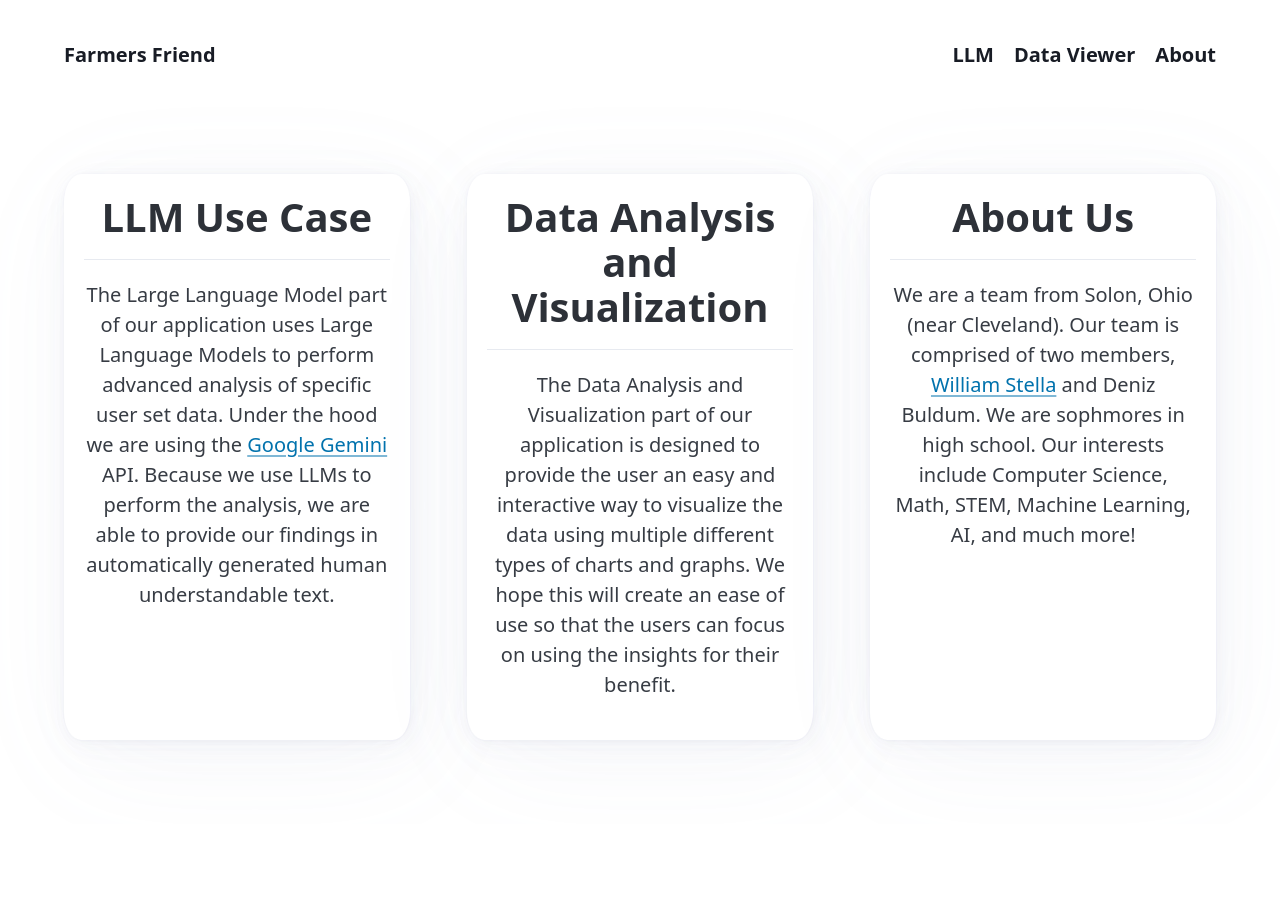
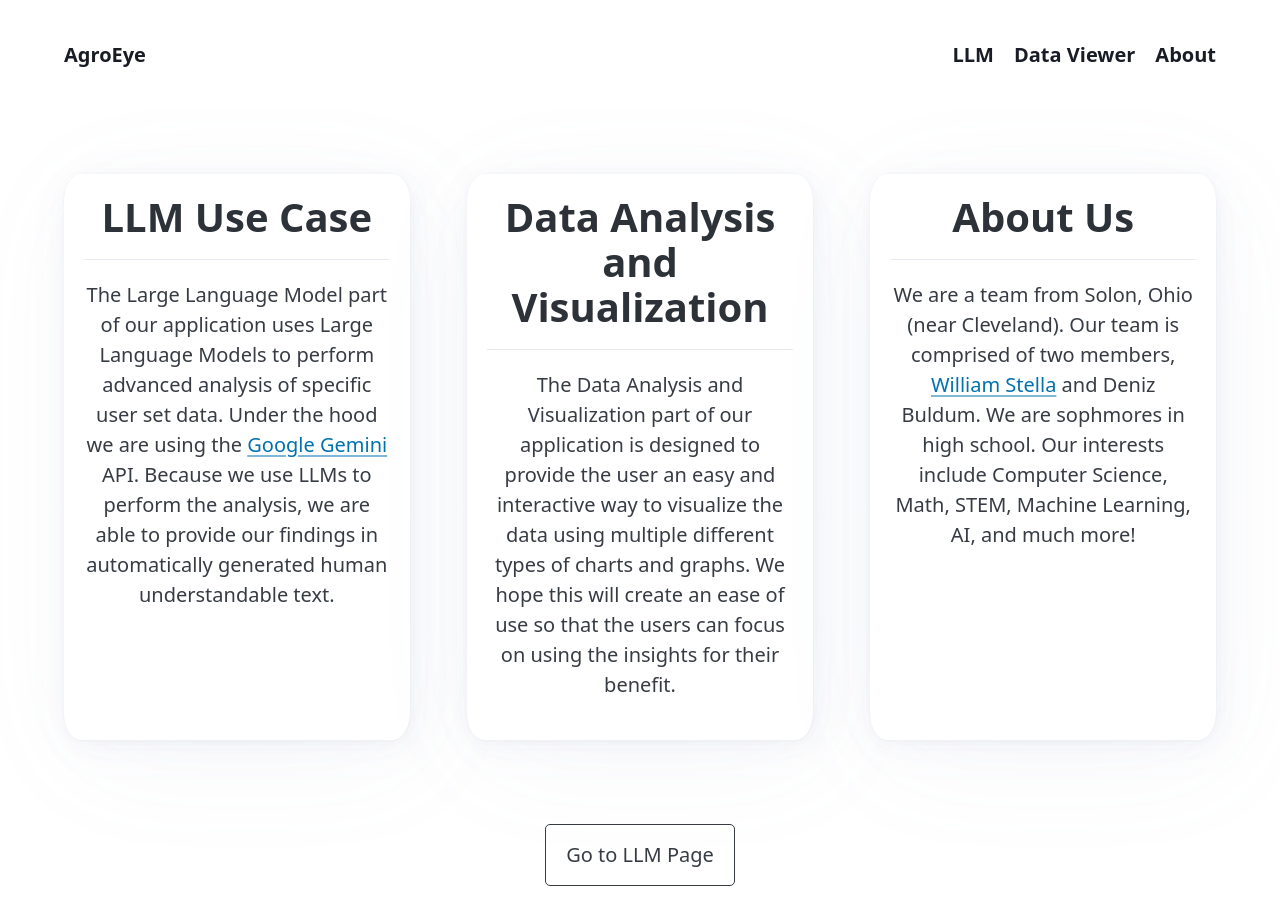
Before and after one commit to wastella/nasa-hackathon-proj, a plain HTML site: page index.html in a window 1280 px wide. Before the commit the page ends 824 px from the top, so only its background shows below. Drawn offline with nearby package versions, Linux system fonts and the light colour scheme.

Commit message:
added button to go to llm page

```diff
--- a/index.html
+++ b/index.html
@@ -1,6 +1,6 @@
 <html class="html">
     <head>
-        <title>Farmer's Friend</title>
+        <title>AgroEye</title>
         <script src="https://d3js.org/d3.v7.min.js"></script>
         <link rel="stylesheet" href="https://cdn.jsdelivr.net/npm/@picocss/pico@2/css/pico.min.css">
         <link rel="stylesheet" href="styles.css">
@@ -9,7 +9,7 @@
     <header>
         <nav>
             <ul>
-              <li><a href="index.html" class="contrast"><strong>Farmers Friend</strong></a></li>
+              <li><a href="index.html" class="contrast"><strong>AgroEye</strong></a></li>
             </ul>
             <ul>
               <li><a href="llm.html" class="contrast"><strong>LLM</strong></a></li>
@@ -43,5 +43,8 @@
         </article>
         </div>
         <p id="result"></p>
+        <div class="button-container">
+            <a href="llm.html" role="button" class="primary-button">Go to LLM Page</a>
+        </div>
     </body>
 </html>
--- a/styles.css
+++ b/styles.css
@@ -28,3 +28,24 @@ body {
 article {
     border-radius: 5%;
 }
+
+#llm-form {
+    padding: 20px;
+}
+
+.button-container {
+    text-align: center;
+    margin-top: 20px;
+    margin-bottom: 20px;
+}
+
+.primary-button {
+    background-color: var(--primary);
+    border-color: var(--primary);
+    color: var(--primary-inverse);
+}
+
+.primary-button:hover {
+    background-color: var(--primary-hover);
+    border-color: var(--primary-hover);
+}
```
Also changed, not shown: llm.html (+2 -2 lines).
